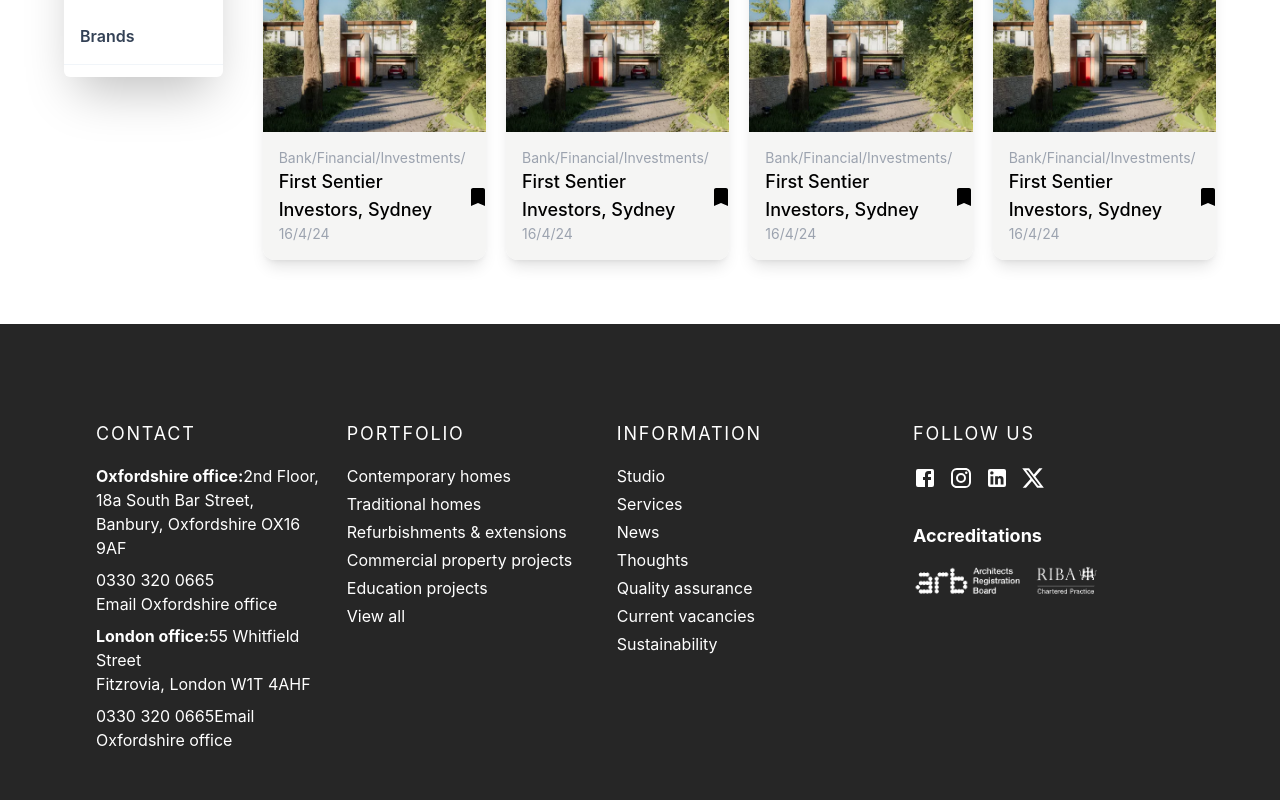
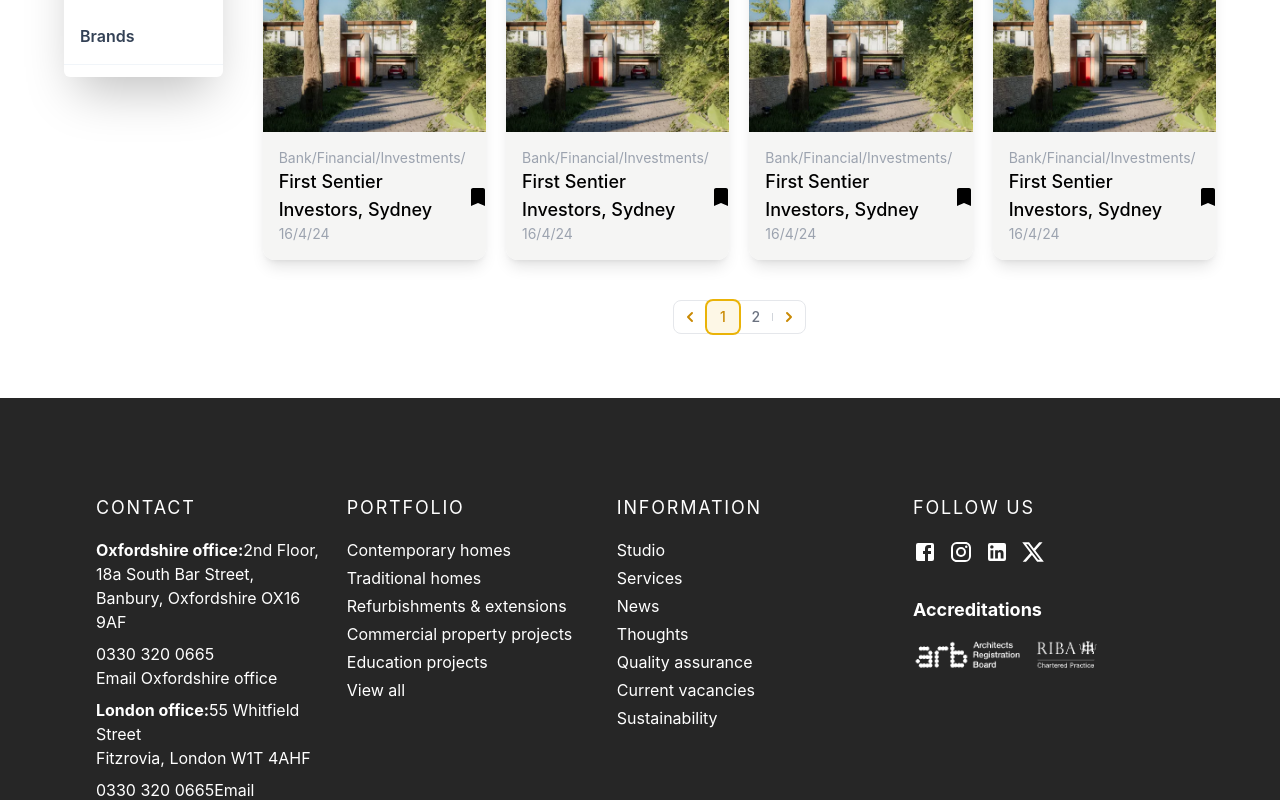
Before and after one commit to abbasbadshah/arch-listing, a React (Create React App) app: page /projects in a window 1280 px wide. Shown: the part 870-1670 px from the top of the page. Built offline with nearby package versions, Linux system fonts and the light colour scheme.

Commit message:
add pagination

```diff
--- a/package.json
+++ b/package.json
@@ -1,6 +1,6 @@
 {
   "name": "arch-listing",
-  "version": "0.1.0",
+  "version": "1.1.0",
   "private": true,
   "dependencies": {
     "@emotion/react": "^11.11.4",
--- /dev/null
+++ b/src/components/shared/Pagination/index.jsx
@@ -0,0 +1,83 @@
+import React from "react";
+
+export const Pagination = ({ currentPage, totalPages, onPageChange }) => {
+  const pageNumbers = [];
+
+  for (let i = 1; i <= totalPages; i++) {
+    pageNumbers.push(
+      <li key={i}>
+        <button
+          type="button"
+          className={`relative flex items-center justify-center font-medium min-w-[2rem] px-1.5 h-8 -my-3 rounded-md outline-none ${
+            currentPage === i
+              ? "bg-yellow-500/10 ring-2 ring-yellow-500 text-yellow-600 focus:underline"
+              : "hover:bg-gray-500/5 focus:bg-yellow-500/10 focus:ring-2 focus:ring-yellow-500 focus:text-yellow-600 transition"
+          }`}
+          onClick={() => onPageChange(i)}
+        >
+          <span>{i}</span>
+        </button>
+      </li>
+    );
+  }
+
+  return (
+    <div className="mt-10 flex items-center justify-center">
+      <div className="py-3 border rounded-lg">
+        <ol className="flex items-center text-sm text-gray-500 divide-x rtl:divide-x-reverse divide-gray-300">
+          <li>
+            <button
+              type="button"
+              className="relative flex items-center justify-center font-medium min-w-[2rem] px-1.5 h-8 -my-3 rounded-md outline-none hover:bg-gray-500/5 focus:bg-yellow-500/10 focus:ring-2 focus:ring-yellow-500 transition text-yellow-600"
+              aria-label="Previous"
+              rel="prev"
+              onClick={() => onPageChange(currentPage - 1)}
+              disabled={currentPage === 1}
+            >
+              <svg
+                className="w-5 h-5 rtl:scale-x-[-1]"
+                xmlns="http://www.w3.org/2000/svg"
+                viewBox="0 0 20 20"
+                fill="currentColor"
+                aria-hidden="true"
+              >
+                <path
+                  fillRule="evenodd"
+                  d="M12.707 5.293a1 1 0 010 1.414L9.414 10l3.293 3.293a1 1 0 01-1.414 1.414l-4-4a1 1 0 010-1.414l4-4a1 1 0 011.414 0z"
+                  clipRule="evenodd"
+                />
+              </svg>
+            </button>
+          </li>
+
+          {pageNumbers}
+
+          <li>
+            <button
+              type="button"
+              className="relative flex items-center justify-center font-medium min-w-[2rem] px-1.5 h-8 -my-3 rounded-md outline-none hover:bg-gray-500/5 focus:bg-yellow-500/10 focus:ring-2 focus:ring-yellow-500 transition text-yellow-600"
+              aria-label="Next"
+              rel="next"
+              onClick={() => onPageChange(currentPage + 1)}
+              disabled={currentPage === totalPages}
+            >
+              <svg
+                className="w-5 h-5 rtl:scale-x-[-1]"
+                xmlns="http://www.w3.org/2000/svg"
+                viewBox="0 0 20 20"
+                fill="currentColor"
+                aria-hidden="true"
+              >
+                <path
+                  fillRule="evenodd"
+                  d="M7.293 14.707a1 1 0 010-1.414L10.586 10 7.293 6.707a1 1 0 011.414-1.414l4 4a1 1 0 010 1.414l-4 4a1 1 0 01-1.414 0z"
+                  clipRule="evenodd"
+                />
+              </svg>
+            </button>
+          </li>
+        </ol>
+      </div>
+    </div>
+  );
+};
--- /dev/null
+++ b/src/components/shared/index.js
@@ -0,0 +1,9 @@
+import { Breadcrumb } from "./Breadcrumb";
+import { Accordion } from "./Accordion";
+import { Pagination } from "./Pagination";
+
+export {
+    Breadcrumb,
+    Accordion,
+    Pagination,
+}
--- a/src/pages/Projects/index.jsx
+++ b/src/pages/Projects/index.jsx
@@ -1,6 +1,5 @@
-import React from "react";
-import { Accordion } from "../../components/common/Accordion";
-import { Breadcrumb } from "../../components/common/Breadcrumb";
+import React, { useState } from "react";
+import { Breadcrumb, Accordion, Pagination } from "../../components/shared";
 import { Year, Industry } from "./Filters";
 import { Bookmark, Search } from "@mui/icons-material";
 import newsImage1 from "../../assets/images/Home/News/main4.webp";
@@ -8,6 +7,10 @@
 
 export const Projects = () => {
   const breadcrumbs = [{ label: "Projects", href: "/projects" }];
+  const [currentPage, setCurrentPage] = useState(1);
+  const itemsPerPage = 8;
+  const startIndex = (currentPage - 1) * itemsPerPage;
+  const endIndex = startIndex + itemsPerPage;
 
   const projects = [
     {
@@ -66,7 +69,41 @@
       date: "16/4/24",
       image: newsImage1,
     },
+    {
+      id: 9,
+      categories: ["Bank", "Financial", "Investments"],
+      title: "First Sentier Investors, Sydney",
+      date: "16/4/24",
+      image: newsImage1,
+    },
+    {
+      id: 10,
+      categories: ["Bank", "Financial", "Investments"],
+      title: "First Sentier Investors, Sydney",
+      date: "16/4/24",
+      image: newsImage1,
+    },
+    {
+      id: 11,
+      categories: ["Bank", "Financial", "Investments"],
+      title: "First Sentier Investors, Sydney",
+      date: "16/4/24",
+      image: newsImage1,
+    },
+    {
+      id: 12,
+      categories: ["Bank", "Financial", "Investments"],
+      title: "First Sentier Investors, Sydney",
+      date: "16/4/24",
+      image: newsImage1,
+    },
   ];
+
+  const totalPages = Math.ceil(projects.length / itemsPerPage);
+
+  const handlePageChange = (pageNumber) => {
+    setCurrentPage(pageNumber);
+  };
 
   return (
     <Layout headerType="header2">
@@ -92,7 +129,7 @@
               <input
                 type="search"
                 id="default-search"
-                className="block w-full p-4 ps-10 text-sm text-gray-900 border border-[#F1F1F1] rounded-lg bg-[#F1F1F1] dark:placeholder-gray-400 dark:text-white dark:focus:ring-blue-500 dark:focus:border-blue-500"
+                className="block w-full p-4 ps-10 text-sm text-gray-900 border border-[#F1F1F1] rounded-lg bg-[#F1F1F1]"
                 placeholder="Search for project, category or city"
                 required
               />
@@ -106,7 +143,7 @@
           </form>
           <div className="mt-4">
             <div className="grid lg:grid-cols-12 gap-5">
-              {projects.map((project) => (
+              {projects.slice(startIndex, endIndex).map((project) => (
                 <div
                   className="flex flex-col lg:col-span-3 h-[350px] overflow-hidden transition duration-300 hover:scale-105 shadow-lg rounded-xl"
                   key={project.id}
@@ -135,6 +172,13 @@
               ))}
             </div>
           </div>
+          {totalPages > 1 && (
+            <Pagination
+              currentPage={currentPage}
+              totalPages={totalPages}
+              onPageChange={handlePageChange}
+            />
+          )}
         </div>
       </div>
     </Layout>
```
Also changed, not shown: src/components/shared/Accordion/index.jsx (renamed from src/components/common/Accordion/index.jsx), src/components/shared/Breadcrumb/index.jsx (renamed from src/components/common/Breadcrumb/index.jsx).
